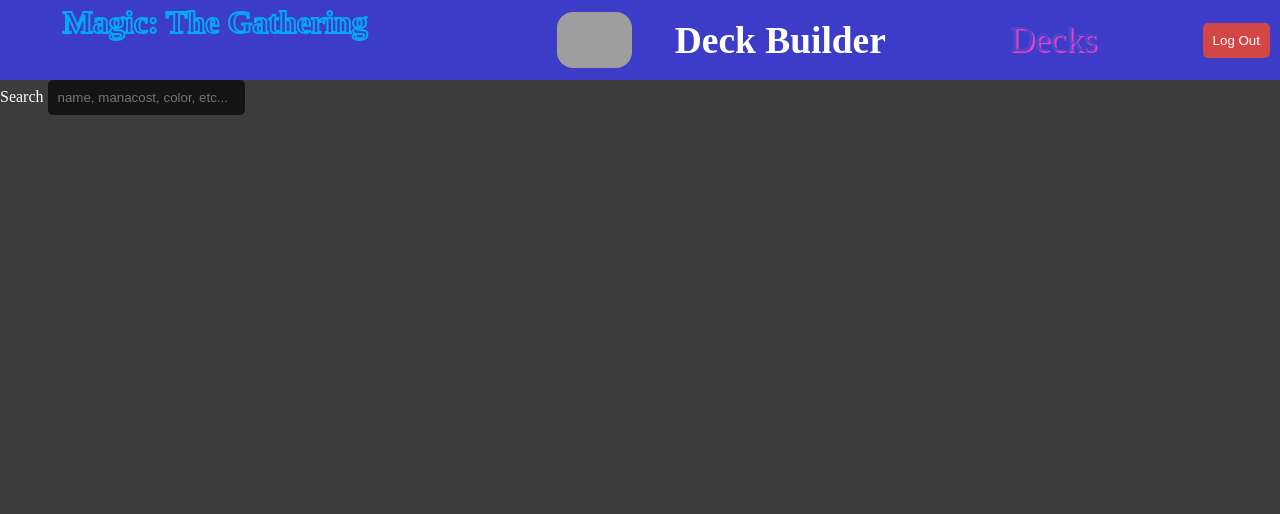
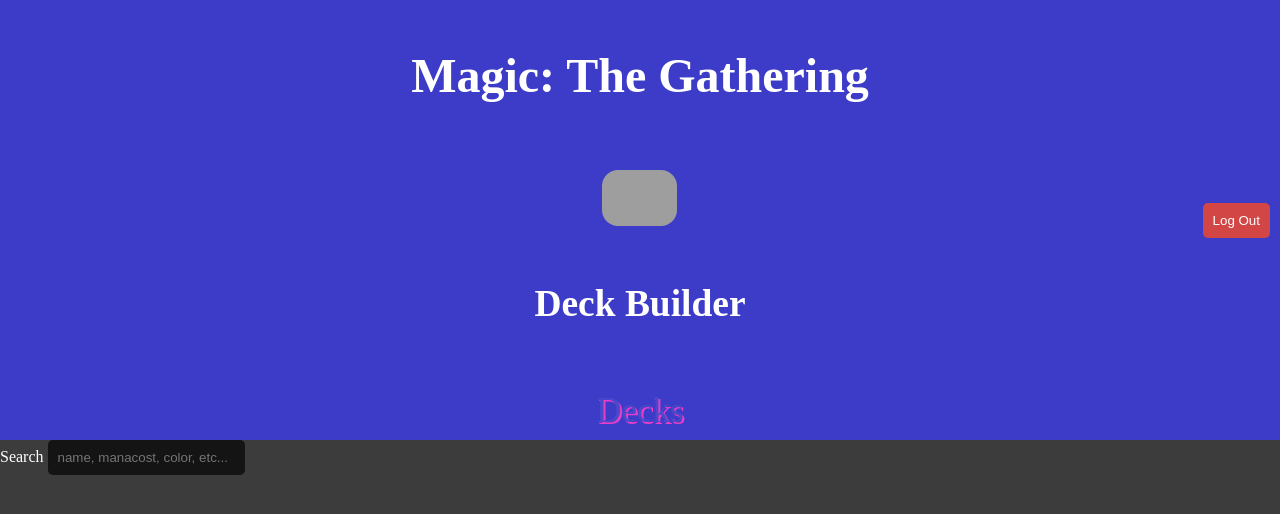
Before and after one commit to Aphenphos/magic-api-front, a plain HTML site: page home/index.html in a window 1280 px wide. Drawn offline with Linux system fonts and the light colour scheme; no server answers; grey boxes are pictures that could not be loaded.

Commit message:
fixed header and card display

```diff
--- a/home/index.html
+++ b/home/index.html
@@ -14,9 +14,11 @@
                 <div class="content">
                   <h2>Magic: The Gathering</h2>
                 </div>
-                <img src="/assets/magic cards.jpeg" id="mtg-cards-image"><h3>Deck Builder</h3></div>
-            <a href="/decks/index.html">Decks</a>
+                <img src="/assets/magic cards.jpeg" id="mtg-cards-image"><h3>Deck Builder</h3>
+                <a href="/decks/index.html">Decks</a>
+            </div>
             <button id="logout">Log Out</button>
+
         </header>
         <form id="card-search">
             <label>Search</label>
--- a/styles/global.css
+++ b/styles/global.css
@@ -10,7 +10,6 @@ header {
     margin: 0px;
     padding: 0px;
     background-color: rgb(60, 60, 200);
-    height: 10vh;
     display: flex;
     align-items: center;
     justify-content: center;
@@ -50,16 +49,13 @@ input {
 #card-display {
     display: flex;
     flex-wrap: wrap;
+    align-content: space-between;
+    max-width: 95vw;
 }
 
-.card-with-details {
-}
 .card {
     position: relative;
     width: 20%;
-}
-
-.card-preview {
 }
 
 .card .card-preview {
@@ -79,8 +75,11 @@ input {
 }
 
 header a {
+    display: flex;
+    align-items: center;
+    justify-content: center;
+    max-width: 80vw;
     color: rgb(17, 17, 17);
-    margin-left: 2em;
     font-size: 35px;
     text-shadow: 2px 2px 0px #e20000;
     mix-blend-mode: screen;
@@ -122,17 +121,7 @@ a img {
 }
 
 #mtg-header {
-    display: flex;
-    align-items: center;
+    display: grid;
+    justify-items: center;
+    min-height: 55vh;
 }
-
-  .content h2 {
-    color: #fff;
-    font-size: 1em;
-    transform: translate(-50%, -50%);
-  }
-
-  .content h2:nth-child(1) {
-    color: transparent;
-    -webkit-text-stroke: 2px #03a9f4;
-  }
```
